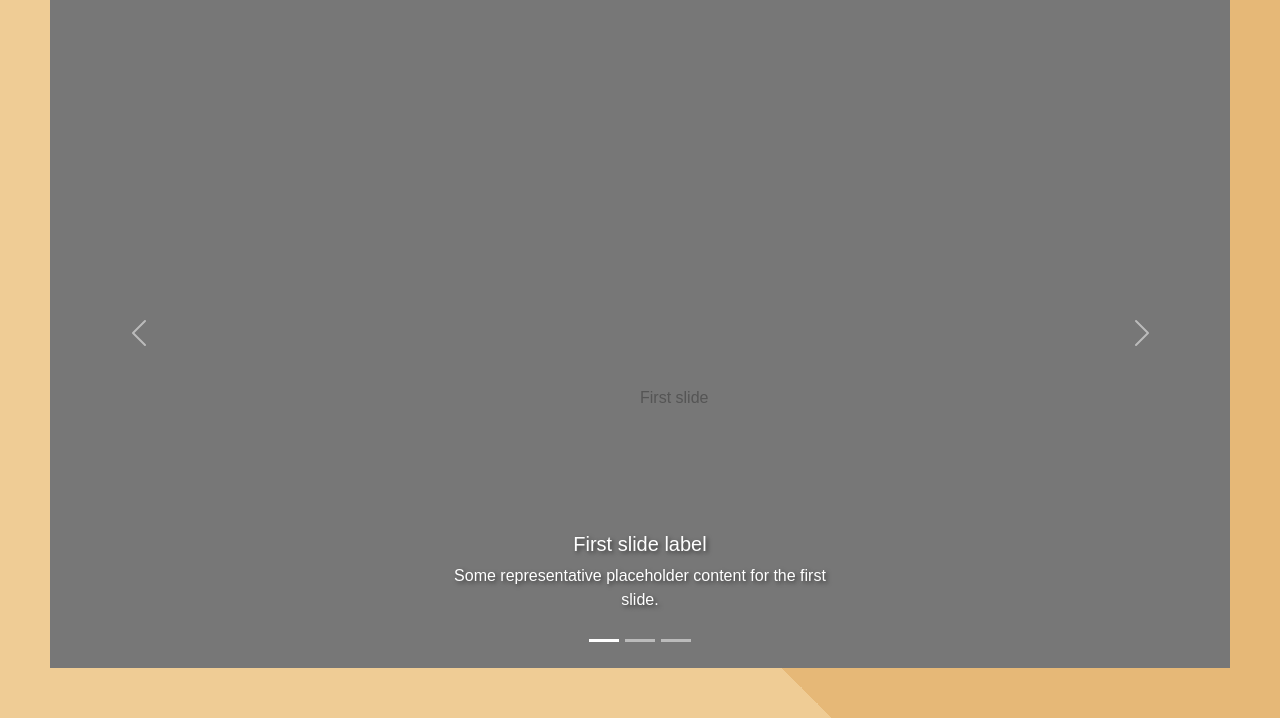
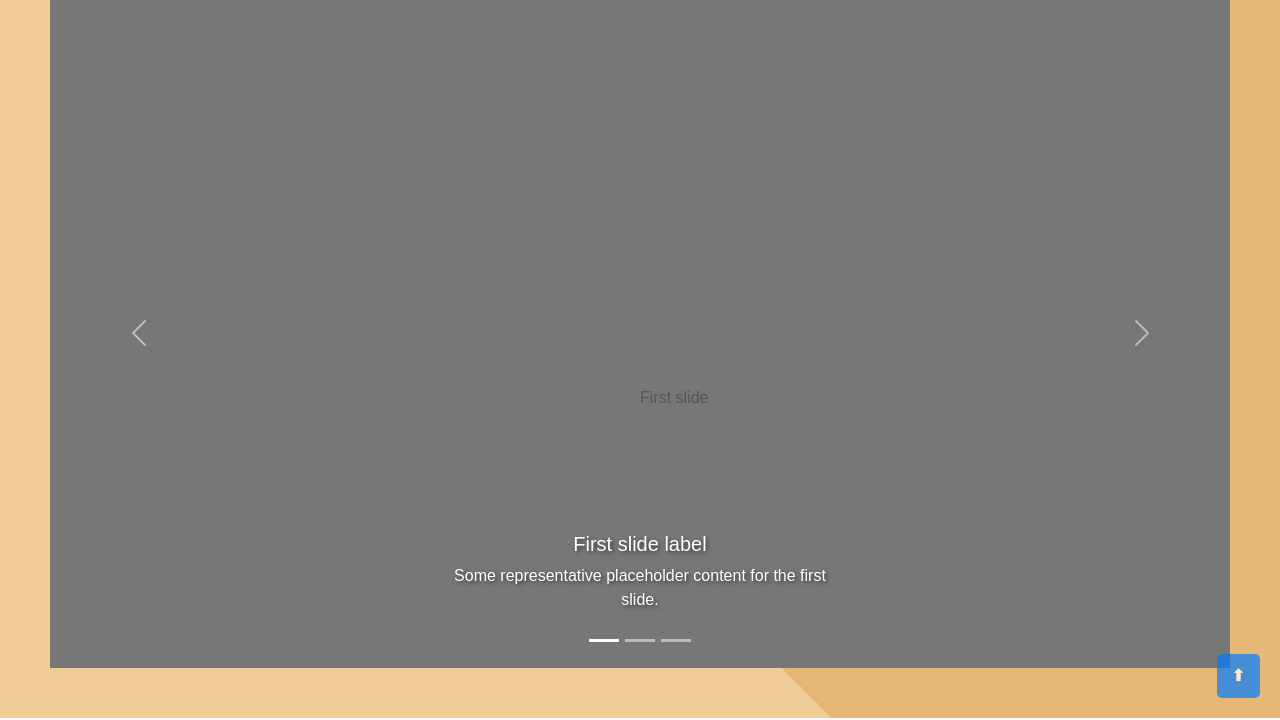
Before and after one commit to kevinalonso/my-site, a website built with webpack: page public/index.html in a window 1280 px wide. Shown: the part 82-802 px from the top of the page. Built offline with nearby package versions, Linux system fonts and the light colour scheme; files whose address does not match are found by name.

Commit message:
add up button

```diff
--- a/assets/stylesheets/styles.scss
+++ b/assets/stylesheets/styles.scss
@@ -232,6 +232,24 @@ section {
     text-shadow: 1px 1px 3px rgba(0, 0, 0, 0.3);
 }
 
+.back-to-top {
+    position: fixed;
+    bottom: 20px;
+    right: 20px;
+    background: #007bff;
+    color: white;
+    padding: 10px 15px;
+    border-radius: 5px;
+    text-decoration: none;
+    font-weight: bold;
+    opacity: 0.7;
+    transition: opacity 0.3s;
+}
+
+.back-to-top:hover {
+    opacity: 1;
+}
+
 @media (max-width: 768px) {
     .separator {
         display: none; /* Cacher le séparateur sur les petits écrans */
--- a/public/index.html
+++ b/public/index.html
@@ -222,6 +222,9 @@
                     </div>
                 </div>
             </div>
+
+            <a href="#accueil" class="back-to-top">⬆</a>
+
         </section>
 
         <footer class="bg-black text-white text-center py-4">
```
